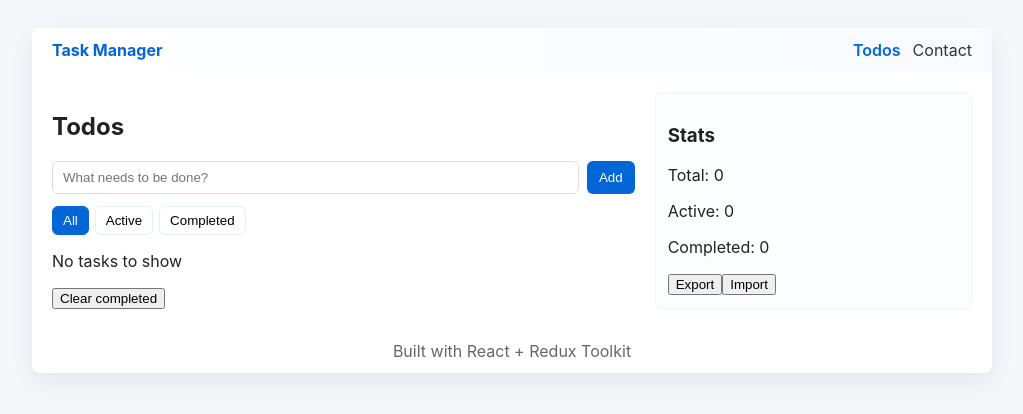
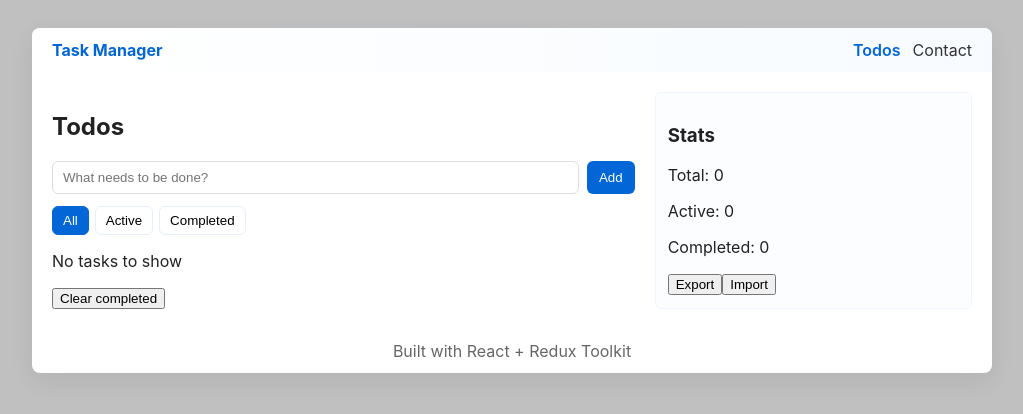
Before and after one commit to david-foy89/Task-Management-App, a React (Create React App) app: page /todos in a window 1280 px wide. Shown: the top 414 px of the page, without its empty margins (128-1151 px from the left). Built offline with nearby package versions, Linux system fonts and the light colour scheme.

Commit message:
fix: update background color to silver for improved contrast

```diff
--- a/src/App.css
+++ b/src/App.css
@@ -2,7 +2,7 @@
 :root {
   --brand: #0366d6;
   --muted: #666;
-  --bg: #f5f7fb;
+  --bg: silver;
 }
 * {
   box-sizing: border-box;
```
